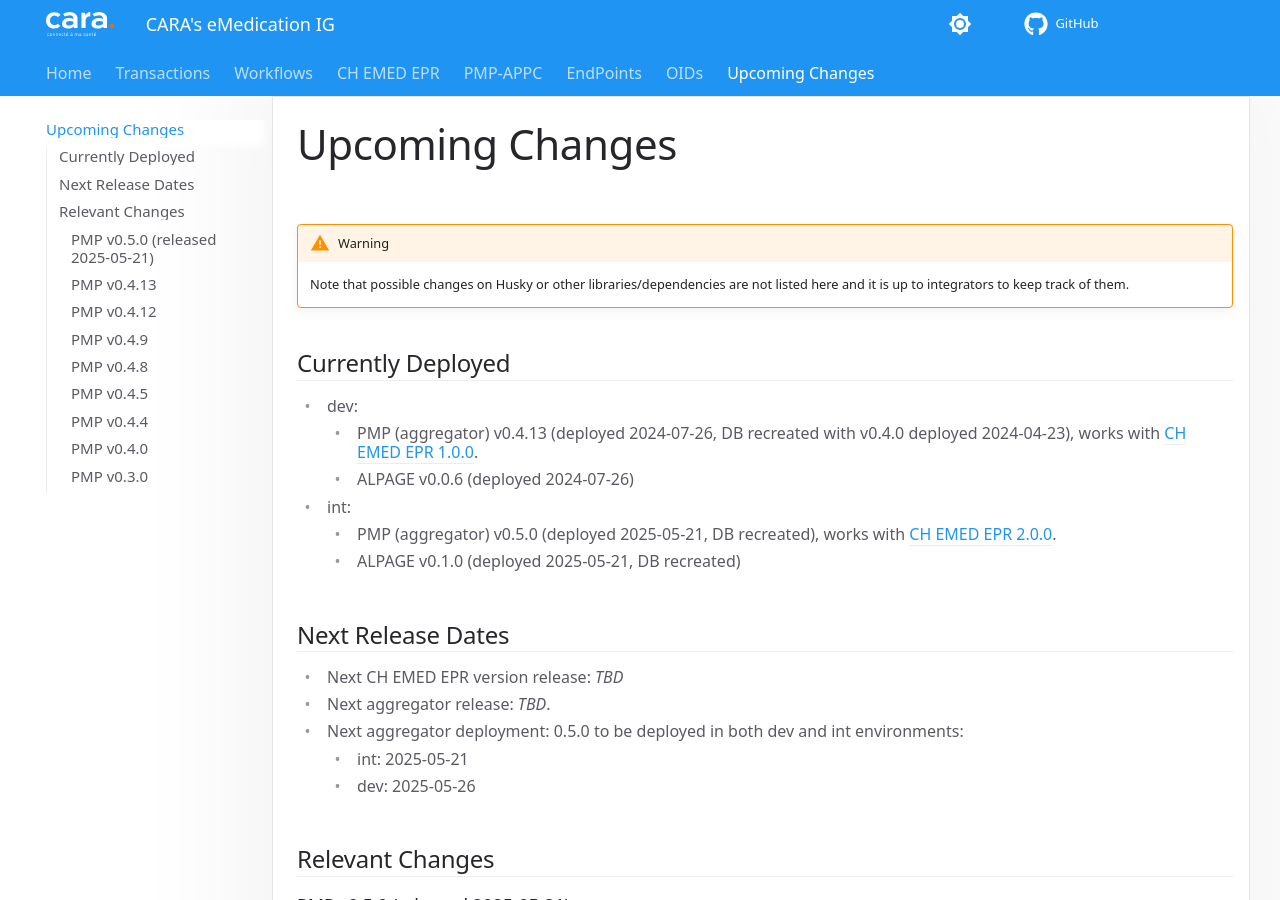
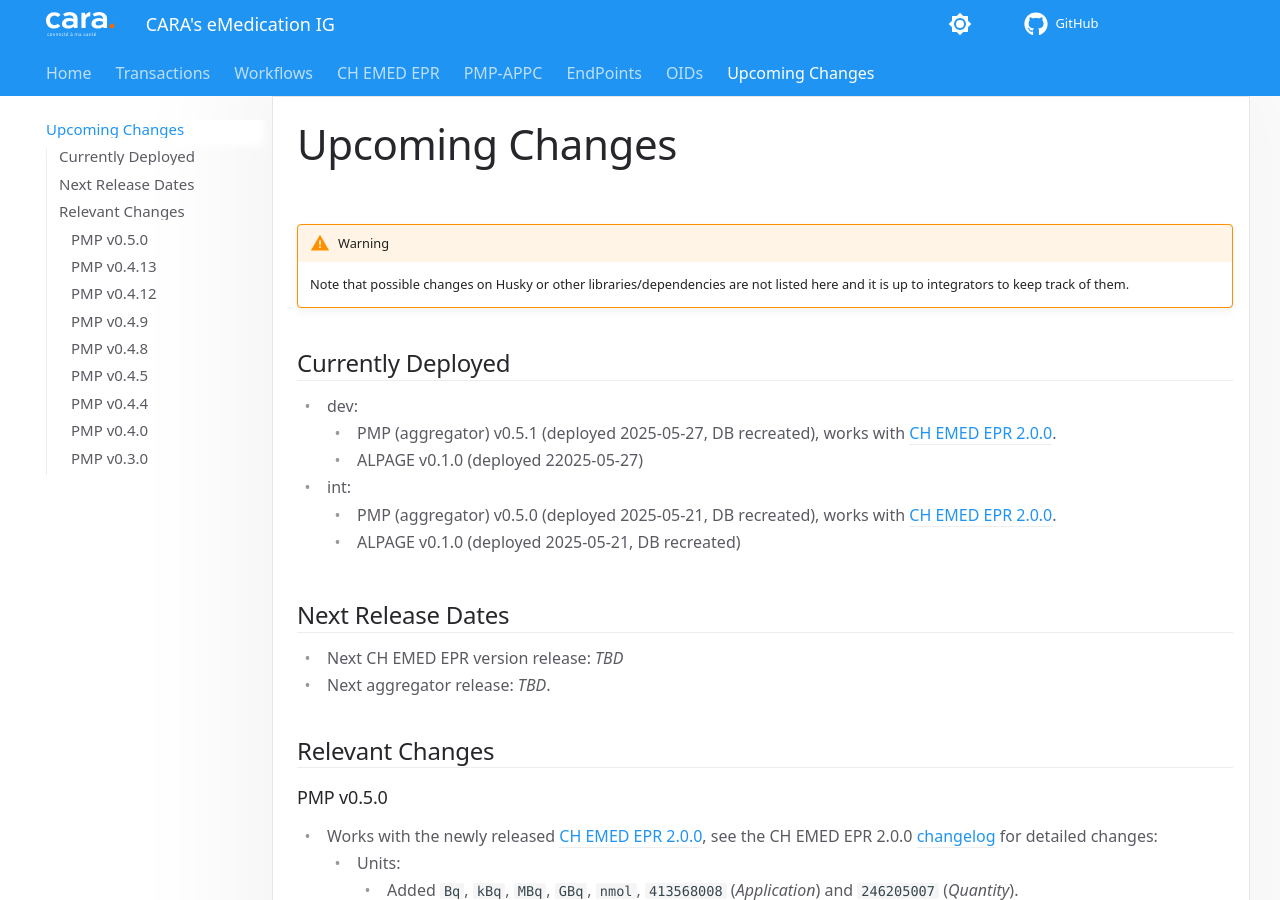
Before and after one commit to CARA-ch/emed-service-guide, an MkDocs documentation site: the page built from docs/other/upcoming_changes.md, in a window 1280 px wide and 900 px high. Built offline with MkDocs 1.6.1 and Material for MkDocs 9.7.7, drawn with Linux system fonts in a browser that asks for light colours; comment, search, counter and statistics services are not loaded; some of the changed text lies outside the part shown.

Commit message:
Updated deployments

```diff
--- a/docs/other/upcoming_changes.md
+++ b/docs/other/upcoming_changes.md
@@ -5,8 +5,8 @@
 ## Currently Deployed
 
   - dev:
-    - PMP (aggregator) v0.4.13 (deployed 2024-07-26, DB recreated with v0.4.0 deployed 2024-04-23), works with [CH EMED EPR 1.0.0](https://fhir.ch/ig/ch-emed-epr/1.0.0/index.html).
-    - ALPAGE v0.0.6 (deployed 2024-07-26)
+    - PMP (aggregator) v0.5.1 (deployed 2025-05-27, DB recreated), works with [CH EMED EPR 2.0.0](https://fhir.ch/ig/ch-emed-epr/2.0.0/index.html).
+    - ALPAGE v0.1.0 (deployed 22025-05-27)
   - int:
     - PMP (aggregator) v0.5.0 (deployed 2025-05-21, DB recreated), works with [CH EMED EPR 2.0.0](https://fhir.ch/ig/ch-emed-epr/2.0.0/index.html).
     - ALPAGE v0.1.0 (deployed 2025-05-21, DB recreated)
@@ -16,12 +16,9 @@
 
 - Next CH EMED EPR version release: *TBD*
 - Next aggregator release: *TBD*.
-- Next aggregator deployment: 0.5.0 to be deployed in both dev and int environments:
-	- int: 2025-05-21
-	- dev: 2025-05-26
 
 ## Relevant Changes
-### PMP v0.5.0 (released 2025-05-21)
+### PMP v0.5.0
 - Works with the newly released [CH EMED EPR 2.0.0](https://fhir.ch/ig/ch-emed-epr/2.0.0), see the CH EMED EPR 2.0.0 [changelog](https://fhir.ch/ig/ch-emed-epr/2.0.0/changelog.html) for detailed changes:
 	- Units:
 		- Added `Bq`, `kBq`, `MBq`, `GBq`, `nmol`, `413568008` (_Application_) and `246205007` (_Quantity_).
```
